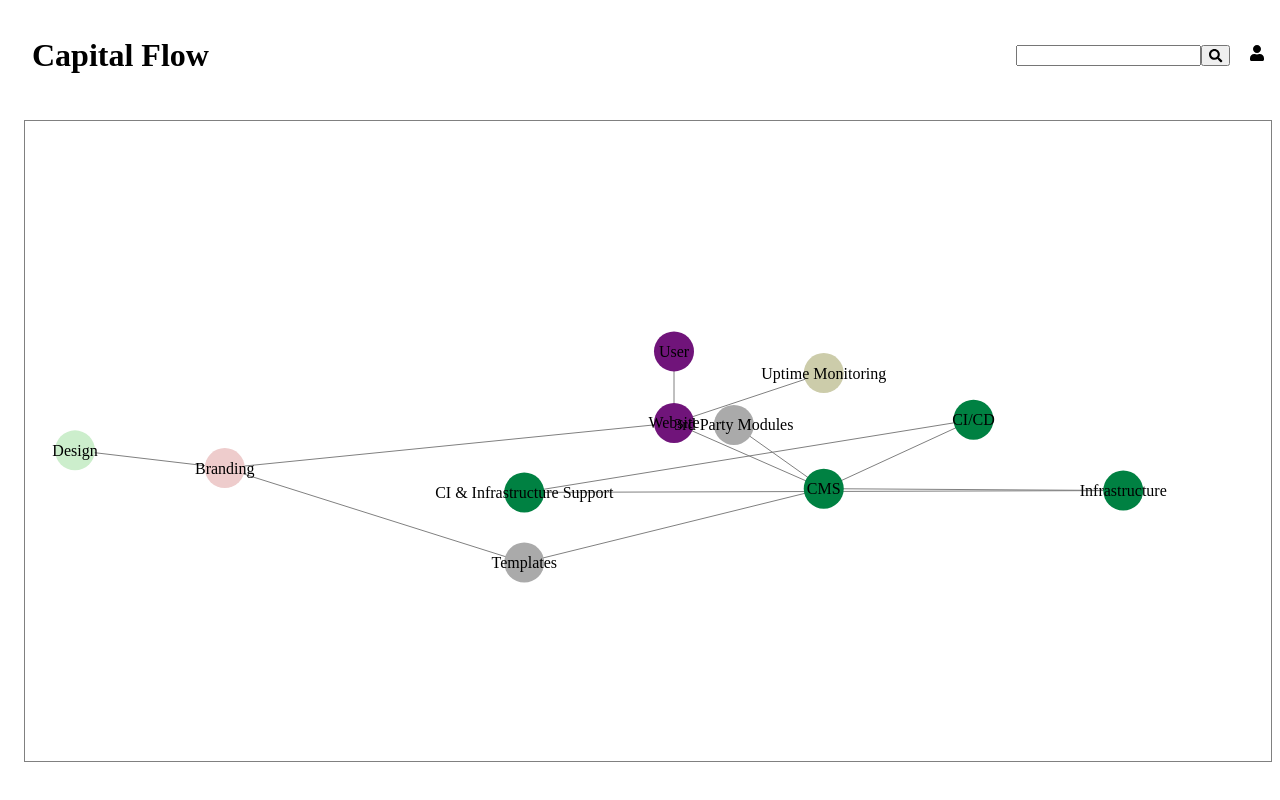
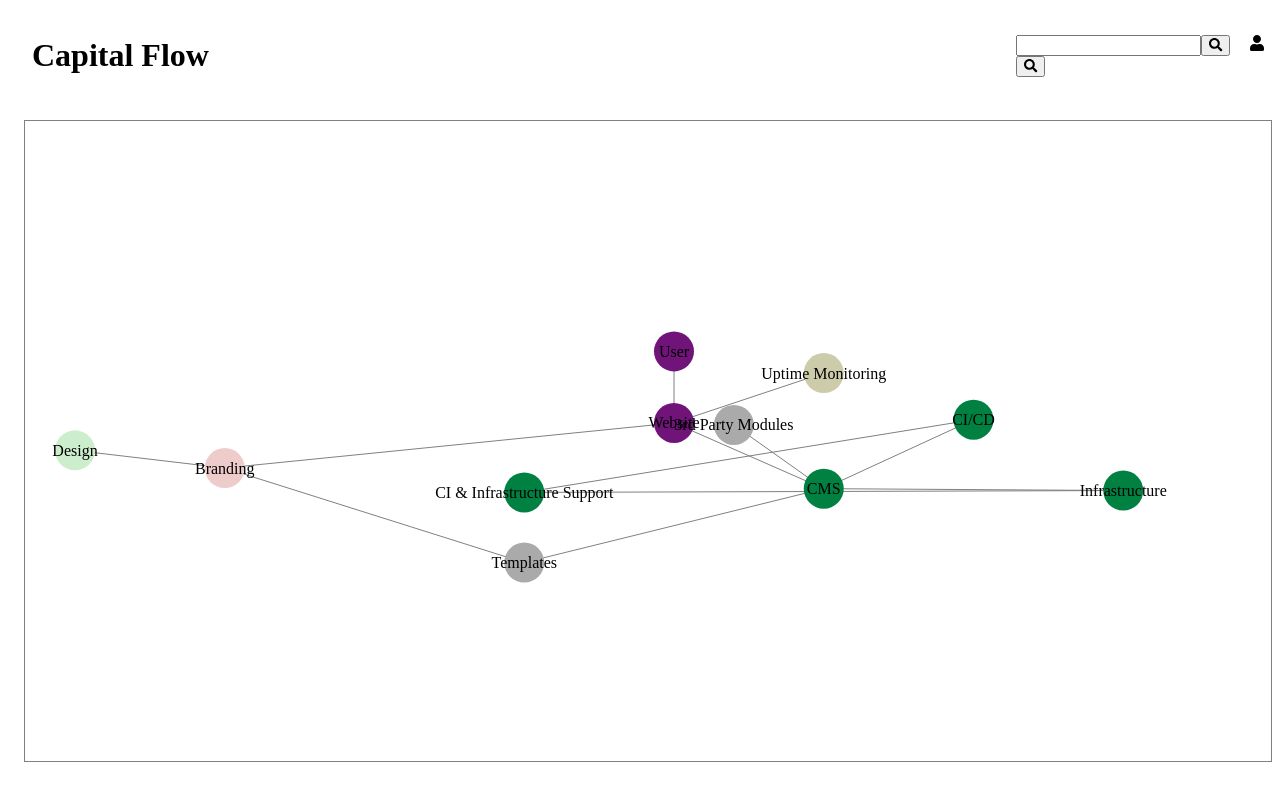
Before and after one commit to dimonge/components-graph, a React (Create React App) app in the folder components-graph/: page / in a window 1280 px wide. Both pictures are taken after a click on the button 1215 px from the left and 55 px from the top of the page. Shown: the top 800 px of the page. Built offline with nearby package versions, Linux system fonts and the light colour scheme.

Commit message:
refactoring the layout

```diff
--- a/components-graph/src/App.css
+++ b/components-graph/src/App.css
@@ -31,6 +31,9 @@ body {
     margin-right: 0;
     display: none;
   }
+  h1 {
+    font-size: 1rem;
+  }
   .header__action-searchIcon {
     display: block;
   }
--- /dev/null
+++ b/components-graph/src/components/Search/SearchIcon.tsx
@@ -0,0 +1,9 @@
+import * as React from "react";
+import { FontAwesomeIcon } from "@fortawesome/react-fontawesome";
+import { faSearch } from "@fortawesome/free-solid-svg-icons";
+
+function SearchIcon() {
+  return <FontAwesomeIcon icon={faSearch} />;
+}
+
+export default SearchIcon;
--- /dev/null
+++ b/components-graph/src/components/Search/SearchInput.tsx
@@ -0,0 +1,33 @@
+import * as React from "react";
+
+import useWindowSize from "../../hooks/useWindowSize";
+import SearchIcon from "./SearchIcon";
+
+const MOBILE_WIDTH_SIZE = 320;
+
+interface ISearchInput {
+  toggleSearch: boolean;
+  onClick: (text: string) => void;
+}
+
+function SearchInput({ toggleSearch, onClick }: any) {
+  const { width } = useWindowSize();
+  const [text, setText] = React.useState("");
+
+  const handleChange = (event: any): void => {
+    setText(event.target.value);
+  };
+
+  const isInputVisible = toggleSearch; //|| width > MOBILE_WIDTH_SIZE;
+  const searchInput = isInputVisible && (
+    <div>
+      <input value={text} onChange={handleChange} />
+      <button onClick={() => onClick(text)}>
+        <SearchIcon />
+      </button>
+    </div>
+  );
+  return searchInput;
+}
+
+export default SearchInput;
--- a/components-graph/src/components/Search/index.module.css
+++ b/components-graph/src/components/Search/index.module.css
@@ -1,9 +1,18 @@
 .search__container {
   margin-right: 20px;
 }
-.search__icon {
-  display: none;
+
+.header__action-search {
+  display: flex;
 }
+.header__action-search input {
+  width: 70%;
+}
+
+.header__action-search button {
+  width: 30%;
+}
+
 @media only screen and (max-width: 320px) {
   .container {
     border: 0;
@@ -12,10 +21,4 @@
   .search__container {
     margin: 0;
   }
-  .search__container input {
-    display: none;
-  }
-  .header__action-searchIcon {
-    display: block;
-  }
 }
--- a/components-graph/src/components/Search/index.tsx
+++ b/components-graph/src/components/Search/index.tsx
@@ -1,27 +1,40 @@
 import * as React from "react";
-import { FontAwesomeIcon } from "@fortawesome/react-fontawesome";
-import { faSearch } from "@fortawesome/free-solid-svg-icons";
 
 import { ISearchField } from "../../types";
+import useWindowSize from "../../hooks/useWindowSize";
+
+import "./index.module.css";
+import SearchIcon from "./SearchIcon";
+import { faSearch } from "@fortawesome/free-solid-svg-icons";
+import { FontAwesomeIcon } from "@fortawesome/react-fontawesome";
+import SearchInput from "./SearchInput";
+
+const MOBILE_WIDTH_SIZE = 320;
 
 function Search({ onChange }: ISearchField) {
-  const [text, setText] = React.useState("");
+  const { width } = useWindowSize();
+  const [toggleSearch, setToggleSearch] = React.useState(false);
 
-  const handleChange = (event: any): void => {
-    setText(event.target.value);
+  const handleToggleSearch = (value: boolean) => {
+    setToggleSearch(value);
   };
-  const handleSearch = () => {
-    onChange(text);
-  };
+
+  console.log("WIDTH: ", width, width < MOBILE_WIDTH_SIZE);
+
+  const mobileSearchButton =
+    width > MOBILE_WIDTH_SIZE ? (
+      <button onClick={() => handleToggleSearch(!toggleSearch)}>
+        <SearchIcon />
+      </button>
+    ) : null;
+
   return (
     <div className="header__action-search">
-      <div className="header__action-searchIcon">
-        <FontAwesomeIcon icon={faSearch} />
-      </div>
-      <input value={text} onChange={handleChange} />
-      <button onClick={handleSearch}>
-        <FontAwesomeIcon icon={faSearch} />
-      </button>
+      <SearchInput
+        toggleSearch={toggleSearch}
+        onClick={(text: any) => onChange(text)}
+      />
+      {mobileSearchButton}
     </div>
   );
 }
--- /dev/null
+++ b/components-graph/src/hooks/useWindowSize/index.tsx
@@ -0,0 +1,38 @@
+import * as React from "react";
+
+function useWindowSize(currentDom?: HTMLDocument) {
+  let document: any;
+
+  if (currentDom) {
+    document = currentDom;
+  } else {
+    document = window;
+  }
+
+  const [windowSize, setWindowSize] = React.useState<{
+    width: number;
+    height: number;
+  }>({ width: window.innerWidth, height: window.innerHeight });
+
+  React.useEffect(() => {
+    const handler = () => {
+      setWindowSize({
+        width: document.innerWidth,
+        height: document.innerHeight,
+      });
+    };
+
+    handler();
+    window.addEventListener("resize", handler);
+
+    return () => {
+      window.removeEventListener("resize", handler);
+    };
+
+    // eslint-disable-next-line react-hooks/exhaustive-deps
+  }, []);
+
+  return windowSize;
+}
+
+export default useWindowSize;
```
Also changed, not shown: 1 other file (tests, documents, lock files or other folders).
